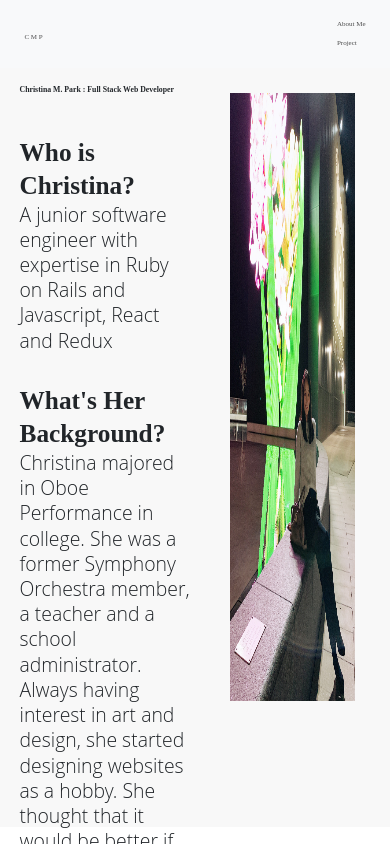
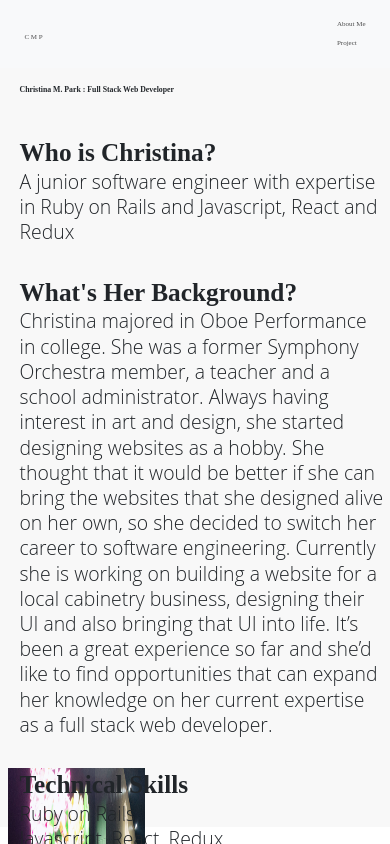
Before and after one commit to christinapark0117/profile-page, a React (Create React App) app: page /aboutme in a window 390 px wide. Shown: the top 844 px of the page. Built offline with nearby package versions, Linux system fonts and the light colour scheme.

Commit message:
working on responsiveness for aboutme page

```diff
--- a/src/PageStyle/AboutMe.css
+++ b/src/PageStyle/AboutMe.css
@@ -70,3 +70,26 @@
     margin: 1.2vh 0 0 0;
     padding-top: 2.5vh;
 }
+
+@media only screen and (max-width: 450px) {
+    #aboutme {
+        height: 90vh;
+        display: grid;
+        grid-template-columns: 100vw;
+        grid-template-rows: 80vh 20vh;
+        grid-template-areas: "bio" "image";
+    }
+
+    .bioImage{
+        grid-area: image;
+        height: 60vh;
+        width: 20vw;
+        text-align: center;
+        padding: 1vh;
+    }
+
+    .myImage{
+        height: 45vh;
+        width: 35vw;
+    }
+}
```
